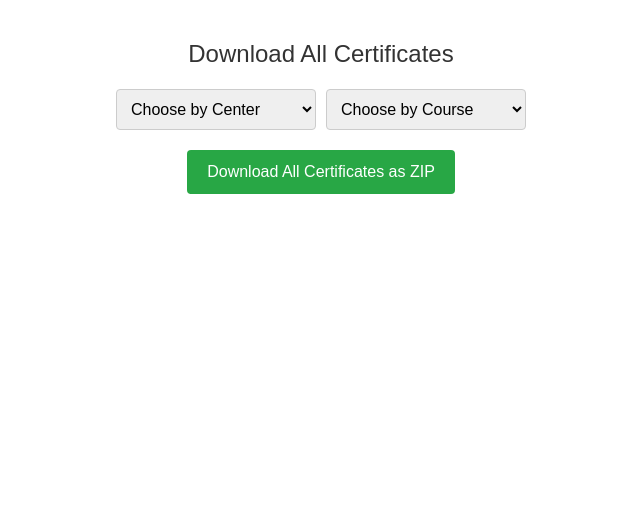
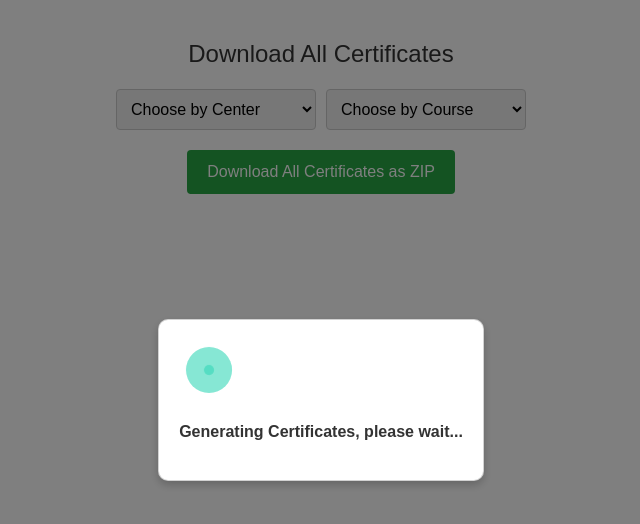
Before and after one commit to jabbar-dev/pitp-certificate, a React (Create React App) app: page /download in a window 1280 px wide. Both pictures are taken after a click on the button "Download All Certificates as ZIP". Shown: the top 524 px of the page, without its empty margins (319-959 px from the left). Built offline with nearby package versions, Linux system fonts and the light colour scheme.

Commit message:
fixes errors

```diff
--- a/package.json
+++ b/package.json
@@ -22,6 +22,7 @@
     "react-helmet": "^6.1.0",
     "react-router-dom": "^6.23.0",
     "react-scripts": "5.0.1",
+    "react-spinners": "^0.15.0",
     "web-vitals": "^2.1.4"
   },
   "scripts": {
--- a/src/Certificate.css
+++ b/src/Certificate.css
@@ -155,6 +155,33 @@
     line-height: 19px;
     text-transform: uppercase;
   }
+  .modal {
+    position: fixed;
+    top: 0;
+    left: 0;
+    width: 100%;
+    height: 100%;
+    background: rgba(0, 0, 0, 0.5);
+    display: flex;
+    justify-content: center;
+    align-items: center;
+    z-index: 9999;
+  }
+
+  .modal-content {
+    background: white;
+    padding: 20px;
+    border-radius: 10px;
+    text-align: center;
+    box-shadow: 0 4px 8px rgba(0, 0, 0, 0.2);
+  }
+
+  .modal-content p {
+    margin-top: 20px;
+    font-size: 16px;
+    font-weight: bold;
+    color: #333;
+  }
 
   .qr-container {
     background-color: white; /* White background for QR code */
--- a/src/CertificateTemplate.js
+++ b/src/CertificateTemplate.js
@@ -43,7 +43,7 @@ const CertificateTemplate = React.forwardRef((props, ref) => {
       const imgWidth = pdf.internal.pageSize.getWidth();
       const imgHeight = (canvas.height * imgWidth) / canvas.width;
       pdf.addImage(imgData, "PNG", 0, 0, imgWidth, imgHeight);
-      pdf.save(`${name}_certificate_pitp.pdf`);
+      pdf.save(`${name+"_"+id}_certificate_pitp.pdf`);
     });
   };
 
--- a/src/DownloadCertificates.js
+++ b/src/DownloadCertificates.js
@@ -1,14 +1,16 @@
 import React, { useState } from "react";
-import { createRoot } from "react-dom/client"; // Import createRoot
+import { createRoot } from "react-dom/client";
 import { CertificateData } from "./CertificateData";
 import CertificateTemplate from "./CertificateTemplate";
 import html2canvas from "html2canvas";
 import JSZip from "jszip";
 import { saveAs } from "file-saver";
+import { BounceLoader } from "react-spinners"; // Import spinner
 
 export default function DownloadCertificates() {
   const [selectedCenter, setSelectedCenter] = useState("");
   const [selectedCourse, setSelectedCourse] = useState("");
+  const [isLoading, setIsLoading] = useState(false); // State for modal
 
   const centers = [...new Set(CertificateData.map((cert) => cert.center))];
   const courses = [...new Set(CertificateData.map((cert) => cert.course))];
@@ -24,6 +26,8 @@ export default function DownloadCertificates() {
       alert("No certificates found for the selected criteria!");
       return;
     }
+
+    setIsLoading(true); // Show modal before generating certificates
 
     const zip = new JSZip();
 
@@ -53,7 +57,7 @@ export default function DownloadCertificates() {
       const imgData = canvas.toDataURL("image/png");
 
       // Add the image to the ZIP file
-      zip.file(`${cert.name}_certificate.png`, imgData.split(",")[1], {
+      zip.file(`${cert.name+"_"+cert.certificate_id}_certificate.png`, imgData.split(",")[1], {
         base64: true,
       });
 
@@ -63,7 +67,8 @@ export default function DownloadCertificates() {
 
     // Generate the ZIP and trigger the download
     zip.generateAsync({ type: "blob" }).then((content) => {
-      saveAs(content, "certificates.zip");
+      saveAs(content ,`${selectedCenter+"_"+selectedCourse+ "_certificates.zip"}`);
+      setIsLoading(false); // Hide modal after downloading
     });
   };
 
@@ -100,6 +105,18 @@ export default function DownloadCertificates() {
       <button className="download-btn" onClick={handleDownloadZip}>
         Download All Certificates as ZIP
       </button>
+
+      {isLoading && (
+        <div className="modal">
+            <center>
+          <div className="modal-content">
+            <BounceLoader color="#36d7b7" loading={isLoading} size={60} />
+            <p>Generating Certificates, please wait...</p>
+
+          </div>
+          </center>
+        </div>
+      )}
     </div>
   );
 }
```
Also changed, not shown: 1 other file (tests, documents, lock files or other folders).
